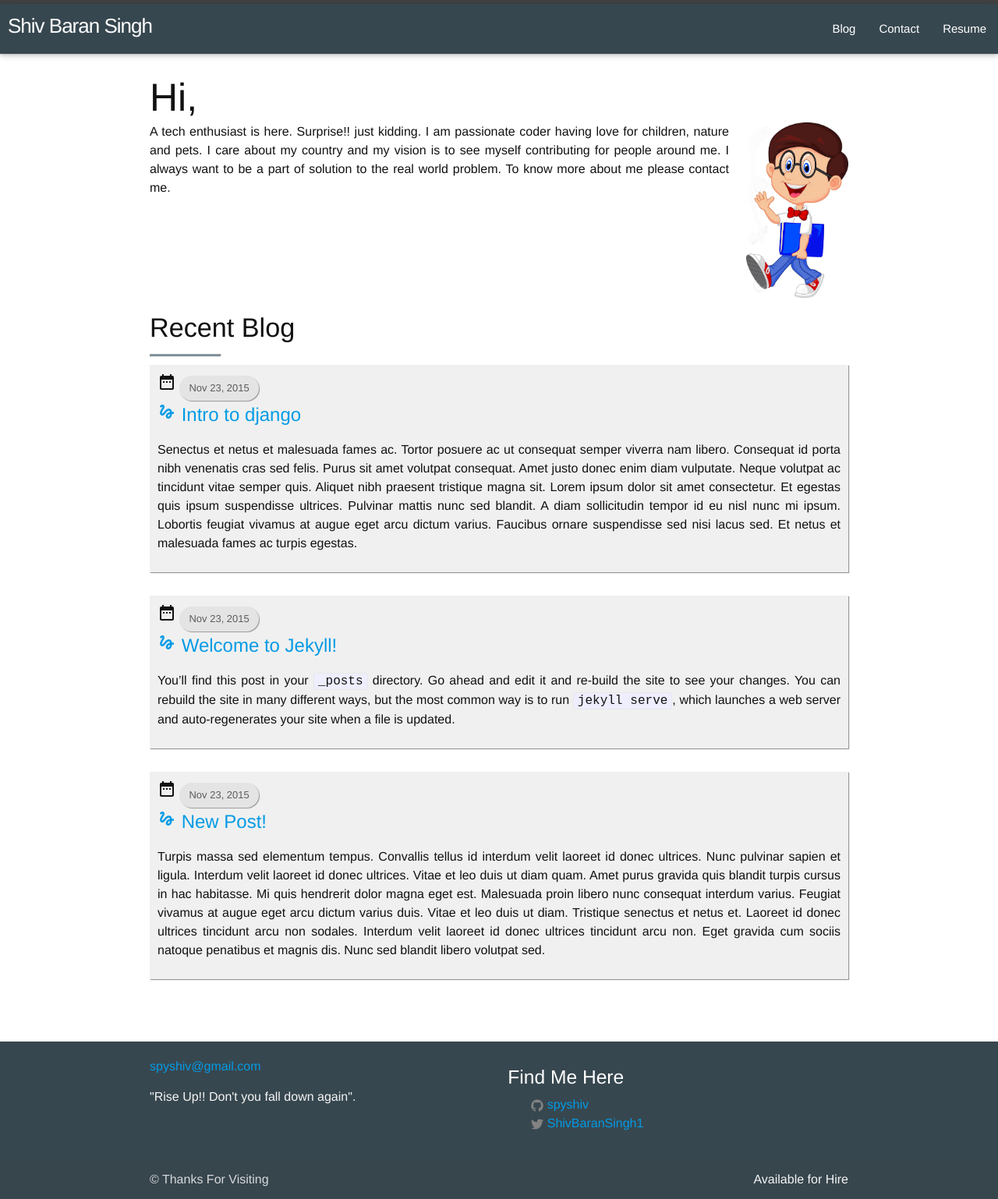
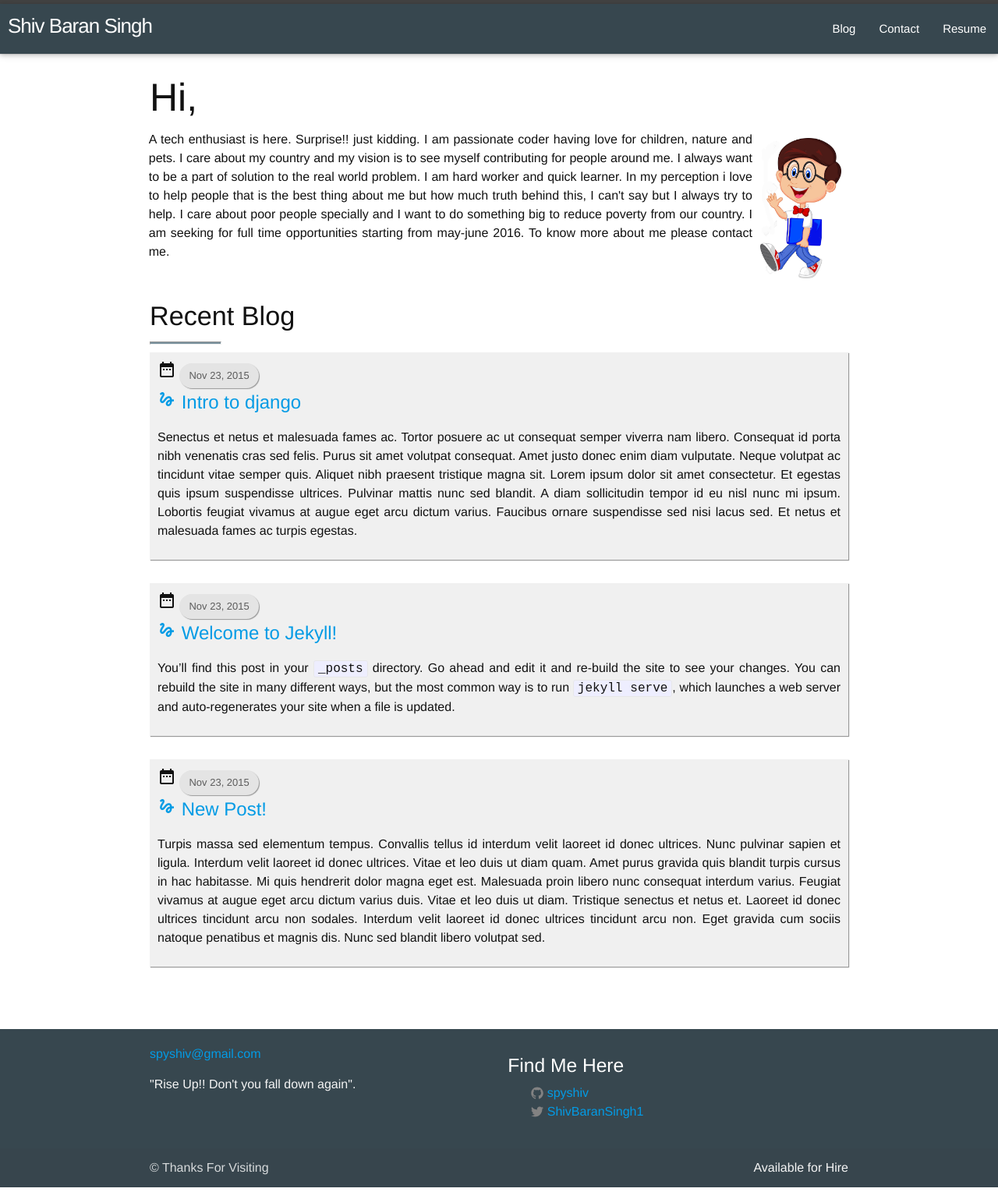
Before and after one commit to spyshiv/portfolio, a Jekyll site: the page built from index.html, in a window 1280 px wide. Shown: the whole page at 78% size. Built offline with Jekyll 4.4.1, drawn with Linux system fonts in a browser that asks for light colours.

Commit message:
revised layout

```diff
--- a/assets/css/style.css
+++ b/assets/css/style.css
@@ -7,6 +7,9 @@ nav {
 /*Header Css Starts here*/
 .site-title{
   padding-left: 10px;
+}
+.page-footer{
+	background-color: #37474f !important;
 }
 /*Header Css ends here*/
 /*index page css*/
@@ -23,12 +26,18 @@ nav {
 .site-title{
 	color: #fff;
 }
+#about-me{
+	padding: 10px;
+}
+#about-me-image{
+	padding: 10px;
+	float:right;
+	max-height:200px;
+	width:auto
+}
 
-.page-footer{
-	background-color: #37474f !important;
-}
 .recent-blog-list{
-
+ clear:both;
 }
 .post-list p{
 text-align: justify;
--- a/index.html
+++ b/index.html
@@ -8,15 +8,12 @@ layout: default
 </div>
 
 <div class="row">
-   <div class="col l10 m7 s6">
-      <p id="about-me">A tech enthusiast is here. Surprise!! just kidding. I am passionate coder having love for children, nature and pets. I care about my country and my vision is to see myself contributing for people around me. I always want to be a part of solution to the real world problem. To know more about me please contact me. </p>
-   </div>
-   <div class="col l2 m5 s6">
-     <img src="{{"/assets/images/geek.jpg"}}" class="responsive-img">
-   </div>
+    <p id="about-me">
+    <img src="{{"/assets/images/geek.jpg"}}" id="about-me-image">
+    A tech enthusiast is here. Surprise!! just kidding. I am passionate coder having love for children, nature and pets. I care about my country and my vision is to see myself contributing for people around me. I always want to be a part of solution to the real world problem. I am hard worker and quick learner. In my perception i love to help people that is the best thing about me but how much truth behind this, I can't say but I always try to help. I care about poor people specially and I want to do something big to reduce poverty from our country. I am seeking for full time opportunities starting from may-june 2016. To know more about me please contact me. </p>
+
 
 </div>
-
 <div class="recent-blog-list">
 <div>
     <h4>Recent Blog</h4>
```
